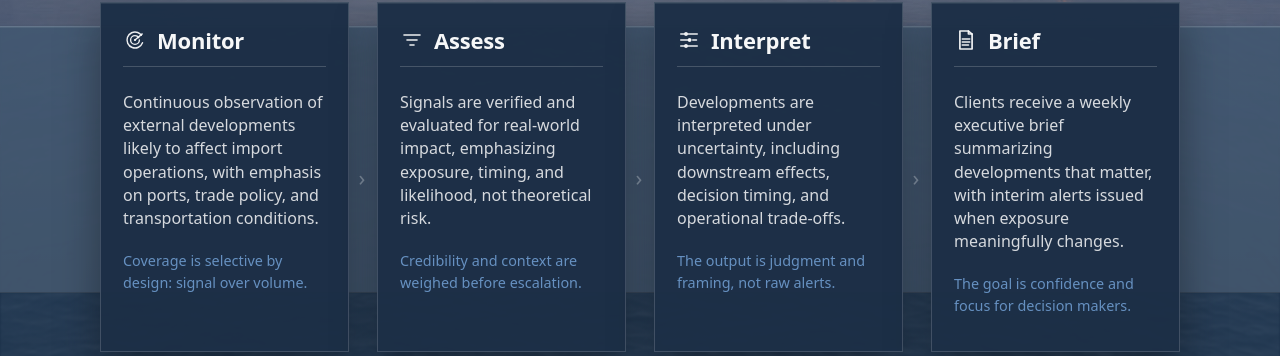
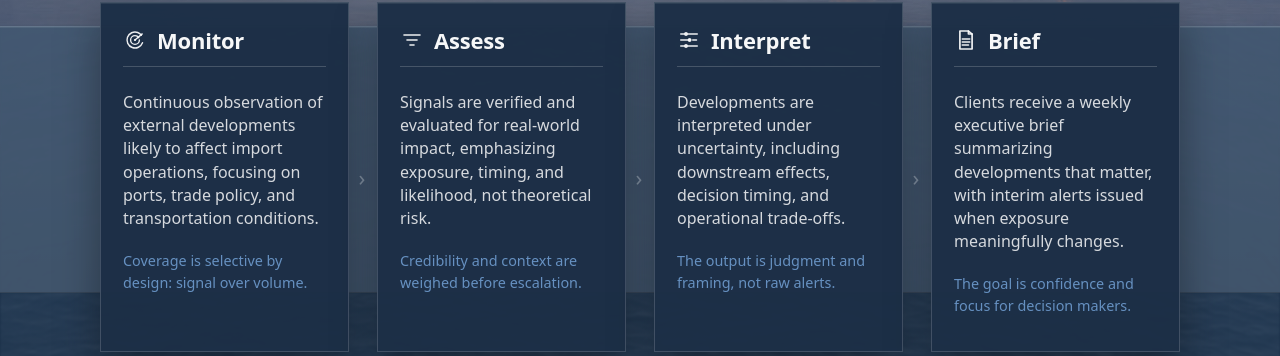
Before and after one commit to importrisk/import-risk-intelligence-site, a Jekyll site: the page built from method.html, in a window 1280 px wide and 900 px high, scrolled down 309 px. Shown: the part 169-525 px from the top of the window. Built offline with Jekyll 4.4.1, drawn with Linux system fonts in a browser that asks for light colours.

Commit message:
Update method.html

```diff
--- a/method.html
+++ b/method.html
@@ -49,7 +49,7 @@ css: /method.css?v=100
 
             <p class="mf-description">
               Continuous observation of external developments likely to affect
-              import operations, with emphasis on ports, trade policy, and transportation conditions.
+              import operations, focusing on ports, trade policy, and transportation conditions.
             </p>
 
             <p class="mf-subtle">
```
